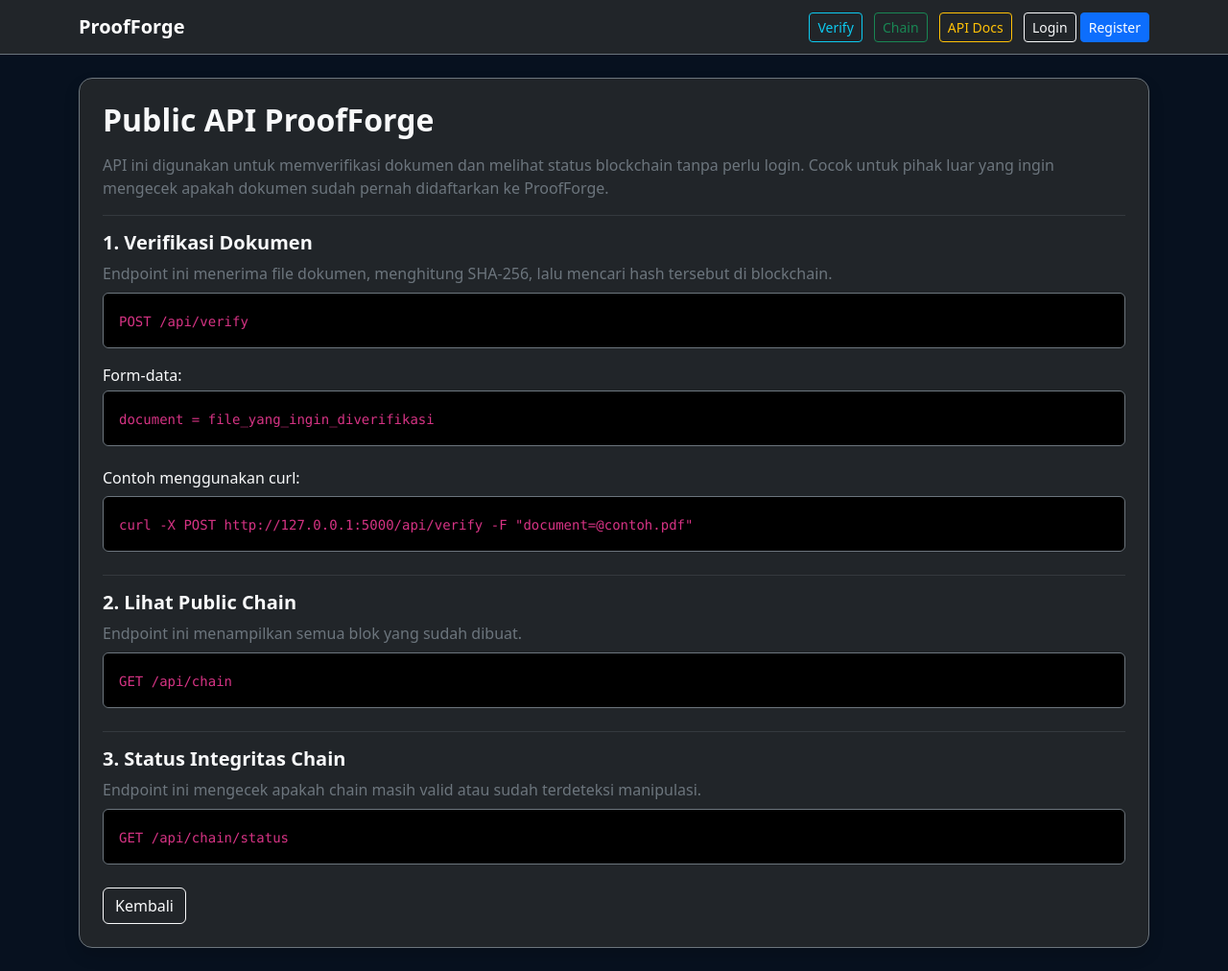
After one commit to novaladriann/proofforge, a Flask app: page /documents/api-docs in a window 1280 px wide. The commit adds this page. Shown: the whole page at 96% size. Run offline with Flask 3, Linux system fonts and the light colour scheme.

Commit message:
API Publik Verifikasi Dokumen

```diff
--- a/app/__init__.py
+++ b/app/__init__.py
@@ -8,9 +8,11 @@ def create_app():
     from app.auth.routes import auth_bp
     from app.dashboard.routes import dashboard_bp
     from app.documents.routes import documents_bp
+    from app.api.routes import api_bp
 
     app.register_blueprint(auth_bp)
     app.register_blueprint(dashboard_bp)
     app.register_blueprint(documents_bp)
+    app.register_blueprint(api_bp)
 
     return app
--- a/app/documents/routes.py
+++ b/app/documents/routes.py
@@ -457,3 +457,7 @@ def restore_block(block_index):
     )
 
     return redirect(url_for("documents.chain"))
+
+@documents_bp.route("/api-docs")
+def api_docs():
+    return render_template("api_docs.html")
--- /dev/null
+++ b/app/templates/api_docs.html
@@ -0,0 +1,64 @@
+{% extends "base.html" %}
+
+{% block content %}
+<div class="card bg-dark text-light border-secondary shadow">
+    <div class="card-body p-4">
+        <h2 class="fw-bold mb-3">Public API ProofForge</h2>
+
+        <p class="text-secondary">
+            API ini digunakan untuk memverifikasi dokumen dan melihat status blockchain
+            tanpa perlu login. Cocok untuk pihak luar yang ingin mengecek apakah dokumen
+            sudah pernah didaftarkan ke ProofForge.
+        </p>
+
+        <hr class="border-secondary">
+
+        <h5 class="fw-bold">1. Verifikasi Dokumen</h5>
+        <p class="text-secondary mb-2">
+            Endpoint ini menerima file dokumen, menghitung SHA-256, lalu mencari hash tersebut di blockchain.
+        </p>
+
+        <div class="p-3 bg-black rounded border border-secondary mb-3">
+            <code>POST /api/verify</code>
+        </div>
+
+        <p class="mb-1">Form-data:</p>
+        <div class="p-3 bg-black rounded border border-secondary mb-4">
+            <code>document = file_yang_ingin_diverifikasi</code>
+        </div>
+
+        <h6>Contoh menggunakan curl:</h6>
+        <div class="p-3 bg-black rounded border border-secondary mb-4">
+            <code class="hash-text">
+                curl -X POST http://127.0.0.1:5000/api/verify -F "document=@contoh.pdf"
+            </code>
+        </div>
+
+        <hr class="border-secondary">
+
+        <h5 class="fw-bold">2. Lihat Public Chain</h5>
+        <p class="text-secondary mb-2">
+            Endpoint ini menampilkan semua blok yang sudah dibuat.
+        </p>
+
+        <div class="p-3 bg-black rounded border border-secondary mb-4">
+            <code>GET /api/chain</code>
+        </div>
+
+        <hr class="border-secondary">
+
+        <h5 class="fw-bold">3. Status Integritas Chain</h5>
+        <p class="text-secondary mb-2">
+            Endpoint ini mengecek apakah chain masih valid atau sudah terdeteksi manipulasi.
+        </p>
+
+        <div class="p-3 bg-black rounded border border-secondary mb-4">
+            <code>GET /api/chain/status</code>
+        </div>
+
+        <a href="{{ url_for('dashboard.dashboard') }}" class="btn btn-outline-light">
+            Kembali
+        </a>
+    </div>
+</div>
+{% endblock %}
--- a/app/templates/base.html
+++ b/app/templates/base.html
@@ -1,23 +1,26 @@
 <!doctype html>
 <html lang="id">
   <head>
-    <meta charset="UTF-8">
+    <meta charset="UTF-8" />
     <title>ProofForge</title>
-    <meta name="viewport" content="width=device-width, initial-scale=1">
+    <meta name="viewport" content="width=device-width, initial-scale=1" />
 
     <!-- Bootstrap 5 -->
-    <link href="https://cdn.jsdelivr.net/npm/bootstrap@5.3.3/dist/css/bootstrap.min.css" rel="stylesheet">
-    <link href="{{ url_for('static', filename='css/style.css') }}" rel="stylesheet">
+    <link href="https://cdn.jsdelivr.net/npm/bootstrap@5.3.3/dist/css/bootstrap.min.css" rel="stylesheet" />
+    <link href="{{ url_for('static', filename='css/style.css') }}" rel="stylesheet" />
   </head>
   <body>
-
     <nav class="navbar navbar-expand-lg navbar-dark bg-dark border-bottom border-secondary">
       <div class="container">
-        <a class="navbar-brand fw-bold" href="{{ url_for('dashboard.dashboard') }}">
-            ProofForge
-        </a>
+        <a class="navbar-brand fw-bold" href="{{ url_for('dashboard.dashboard') }}"> ProofForge </a>
 
         <div>
+          <a href="{{ url_for('documents.verify_document') }}" class="btn btn-outline-info btn-sm me-2"> Verify </a>
+
+          <a href="{{ url_for('documents.chain') }}" class="btn btn-outline-success btn-sm me-2"> Chain </a>
+
+          <a href="{{ url_for('documents.api_docs') }}" class="btn btn-outline-warning btn-sm me-2"> API Docs </a>
+
           {% if session.get("user_id") %}
           <span class="text-light me-3">{{ session.get("user_name") }}</span>
           <a href="{{ url_for('auth.logout') }}" class="btn btn-outline-light btn-sm">Logout</a>
@@ -30,18 +33,12 @@
     </nav>
 
     <main class="container py-4">
-    {% with messages = get_flashed_messages(with_categories=true) %}
-        {% if messages %}
-            {% for category, message in messages %}
+      {% with messages = get_flashed_messages(with_categories=true) %} {% if messages %} {% for category, message in messages %}
       <div class="alert alert-{{ category }} alert-dismissible fade show">
         {{ message }}
         <button type="button" class="btn-close" data-bs-dismiss="alert"></button>
       </div>
-            {% endfor %}
-        {% endif %}
-    {% endwith %}
-
-    {% block content %}{% endblock %}
+      {% endfor %} {% endif %} {% endwith %} {% block content %}{% endblock %}
     </main>
 
     <script src="https://cdn.jsdelivr.net/npm/bootstrap@5.3.3/dist/js/bootstrap.bundle.min.js"></script>
```
Also changed, not shown: app/api/routes.py (added, +190 -0 lines), app/templates/dashboard.html (+10 -0 lines). Lines whose indentation alone changed are shown as unchanged.
